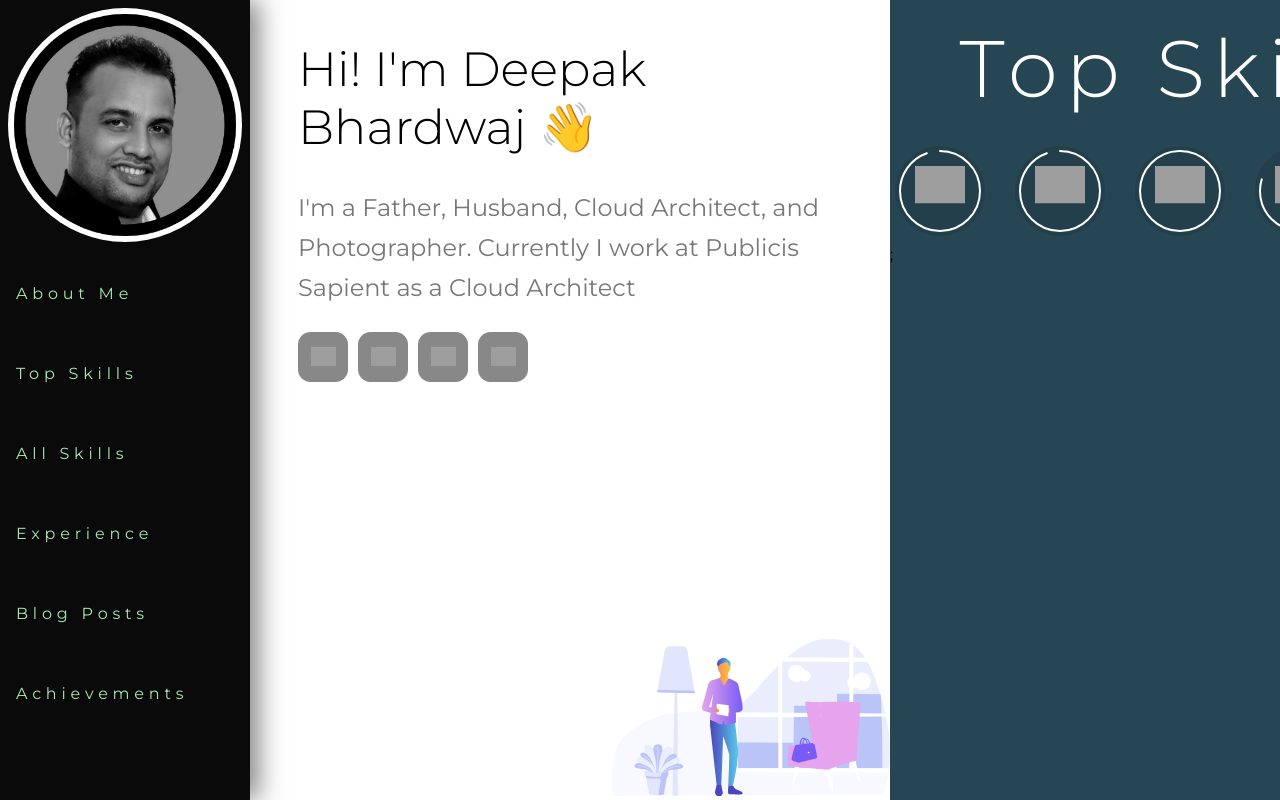
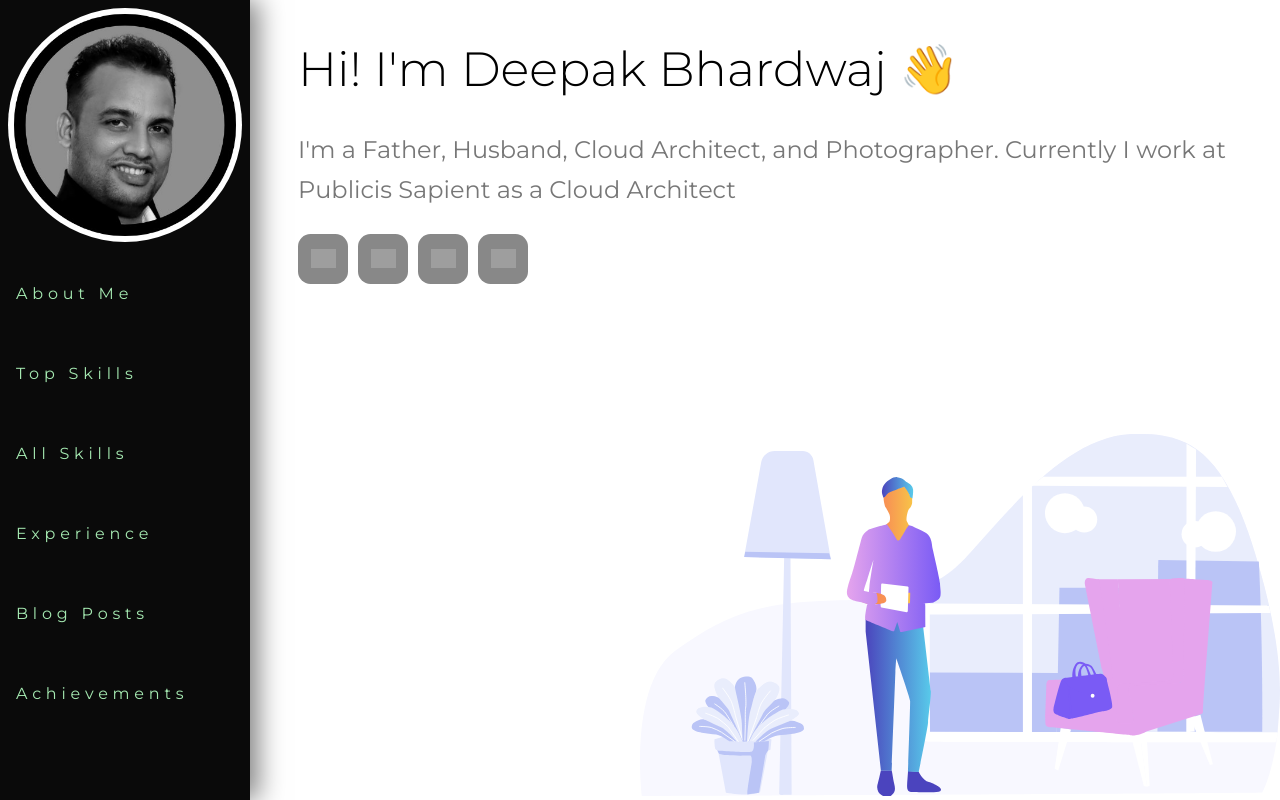
Before and after one commit to deepak-bhardwaj-ps/deepak-bhardwaj-ps.github.io, a React (Create React App) app: page / in a window 1280 px wide. Built offline with nearby package versions, Linux system fonts and the light colour scheme; grey boxes are pictures that could not be loaded.

Commit message:
Updated layout

```diff
--- a/src/App.scss
+++ b/src/App.scss
@@ -53,21 +53,17 @@ body {
   font-family: Montserrat;
   padding-left: 250px;
   scroll-behavior: smooth;
+
 }
 .app {
-  scroll-snap-type: x mandatory;
-  overflow-x: scroll;
-  display: flex;
+  overflow-x: hidden;
+  display: block;
+  scroll-behavior: smooth;
   max-height: 100vh;
-  max-width: 100vw;
-  overflow-y: hidden;
-  scroll-behavior: smooth;
   section {
-    max-height: 100vh;
-    overflow-y: scroll;
-    min-width: 50vw;
     display: flex;
-    scroll-snap-align: center;
+    min-height: 100vh;
+    scroll-snap-align: start end;
   }
 }
 
@@ -78,9 +74,18 @@ body {
   font-weight: 100;
   color: white;
   letter-spacing: 0.5rem;
+  @media screen and (max-width: 1000px) {
+    font-size: 4.5em;
+  }
+  @media screen and (max-width: 900px) {
+    font-size: 4em;
+  }
+  @media screen and (max-width: 800px) {
+    font-size: 3.5em;
+  }
 }
 
-@media (max-width: 600px) {
+@media (max-width: 768px) {
   html, body {
     font-size: 14px;
     padding: 0;
@@ -100,12 +105,5 @@ body {
       scroll-snap-align: start;
     }
   }
-  .title {
-    margin-bottom: 1.5rem;
-    text-align: center;
-    font-size: 2.5rem;
-    font-weight: 100;
-    color: white;
-    letter-spacing: 0.5rem;
-  }
+
 }
--- a/src/components/Achievements.tsx
+++ b/src/components/Achievements.tsx
@@ -19,13 +19,13 @@ export const AchievementCard = (props: { content: IAchievement }) => {
     <div className="card">
       <div className="image">
         <img
-          src={"https://ico.now.sh/" + props.content.provider + "/fff"}
+          src={"https://ico.now.sh/" + props.content.icon + "/fff"}
           alt={props.content.title}
         />
       </div>
       <div className="content">
         <div className="title">{props.content.title}</div>
-        <div className="issuer">{ProviderFullName(props.content.provider)}</div>
+        <div className="issuer">{props.content.issuer}</div>
         <div className="date">
           {FormatDate(props.content.issueData)} -{" "}
           {props.content.expiryDate
@@ -37,16 +37,6 @@ export const AchievementCard = (props: { content: IAchievement }) => {
   );
 };
 
-const ProviderFullName = (provider: string) => {
-  return provider === "googlecloud"
-    ? "Google Cloud Platform"
-    : provider === "coursera"
-    ? "Coursera"
-    : provider === "linkedin"
-    ? "LinkedIn"
-    : "";
-};
-
 const FormatDate = (dt: Date) => {
   const formatter = new Intl.DateTimeFormat("en-GB", { month: "long", year: "numeric" })
   return formatter.format(dt)
--- a/src/components/BlogPosts.tsx
+++ b/src/components/BlogPosts.tsx
@@ -8,7 +8,7 @@ export const BlogPosts = (props: { posts: IBlogPost[] }) => {
     <section className="blog-posts-section" id="BlogPosts">
       <div className="posts-container">
         <div className="title">Blog Posts</div>
-        <div className="">{postsList}</div>
+        <div className="posts">{postsList}</div>
       </div>
     </section>
   );
@@ -16,7 +16,7 @@ export const BlogPosts = (props: { posts: IBlogPost[] }) => {
 
 export const BlogPost = (props: { post: IBlogPost }) => {
   return (
-    <div className="blog-slider__item swiper-slide blog-slider">
+    <div className="blog-slider__item blog-slider">
       <div className="blog-slider__img">
         <img src={"https://ico.now.sh/" + props.post.source + "/fff"} alt="" />
       </div>
--- a/src/components/about-page.scss
+++ b/src/components/about-page.scss
@@ -1,5 +1,5 @@
 .about-section {
-  min-height: 100vh;
+  max-height: 100vh;
   display: flex;
   flex-direction: column;
   align-content: space-between;
@@ -26,7 +26,7 @@
   }
   .image {
     align-self: flex-end;
-    width: -moz-available;
+    width: 50vw;
     img {
       width: 100%;
     }
--- a/src/components/achievements.scss
+++ b/src/components/achievements.scss
@@ -1,13 +1,16 @@
 .achievements-section {
   background-color: #efefef;
   padding-top: 20px;
+  > div {
+    width: 100%;
+    align-self: center;
+  }
   .title {
     color: #000;
   }
   .container {
     display: flex;
     flex-wrap: wrap;
-    flex-direction: column;
     gap: 20px;
     padding: 0 20px;
     padding-bottom: 20px;
@@ -16,11 +19,12 @@
       text-align: center;
     }
     .card {
-      width: 100%;
-      height: 200px;
+      width: 500px;
+      min-height: 200px;
       background-color: #fff;
       border-radius: 20px;
       display: flex;
+      flex-grow: 1;
       box-shadow: 0px 14px 20px rgba(125, 125, 125, 0.4);
       @media screen and (max-width: 768px) {
         flex-direction: column;
--- a/src/components/blog-posts.scss
+++ b/src/components/blog-posts.scss
@@ -5,26 +5,24 @@
   .posts-container {
     width: 100%;
     padding: 0 20px;
-    .blog-post {
-      background-color: white;
-      color: black;
+    .posts {
+      display: flex;
+      gap: 20px;
+      flex-wrap: wrap;
+      justify-content: space-evenly;
     }
   }
 }
 
 .blog-slider {
-  max-width: 100%;
   background: #fff;
   color: #003049;
   box-shadow: 0px 14px 80px rgba(34, 35, 58, 0.2);
   padding: 25px;
   border-radius: 25px;
   margin-bottom: 20px;
-
-  @media screen and (max-width: 768px) {
-    height: 100%;
-    margin: 50px 0;
-  }
+  min-width: 450px;
+  flex: 1 1;
 
   &__item {
     display: flex;
--- a/src/components/experience.scss
+++ b/src/components/experience.scss
@@ -95,7 +95,7 @@
   }
 }
 
-@media screen and (max-width: 768px) {
+@media screen and (max-width: 1050px) {
   .timeline {
     width: 95%;
     &:before {
--- a/src/components/menu.scss
+++ b/src/components/menu.scss
@@ -1,6 +1,7 @@
 .menu {
-  position: absolute;
+  position: fixed;
   left: 0;
+  top: 0;
   width: 250px;
   height: 100vh;
   background-color: #0A0A0A;
--- a/src/components/skills.scss
+++ b/src/components/skills.scss
@@ -1,6 +1,10 @@
 .all-skills-section {
   background-color: #FFFFFF;
   padding: 20px 0;
+  > div {
+    width: 100%;
+    align-self: center;
+  }
   .title {
     color: #000;
   }
--- a/src/components/top-skills.scss
+++ b/src/components/top-skills.scss
@@ -1,6 +1,10 @@
 section.skills-section {
   padding: 20px 0;
   background-color: #264653;
+  > div {
+    width: 100%;
+    align-self: center;
+  }
   .top-skills {
     display: flex;
     justify-content: center;
--- a/src/portfolio.ts
+++ b/src/portfolio.ts
@@ -165,37 +165,43 @@ const portfolio: IPortfolio = {
   achievements: [
     {
       title: "Associate Cloud Engineer",
-      provider: "googlecloud",
+      icon: "googlecloud",
+      issuer: "Google Cloud Platform",
       issueData: new Date("2020-05-01"),
       expiryDate: new Date("2022-05-31"),
     },
     {
-      title: "Workshop Participation: Digital Photo Manipulation by Dheny Patungka",
-      provider: "adobephotoshop",
+      title: "Workshop Participation: Digital Photo Manipulation",
+      icon: "adobephotoshop",
+      issuer: "Dheny Patungka",
       issueData: new Date("2018-01-26"),
       expiryDate: null,
     },
     {
       title: "Learning Terraform",
-      provider: "linkedin",
+      icon: "terraform",
+      issuer: "LinkedIn",
       issueData: new Date("2020-05-01"),
       expiryDate: null,
     },
     {
       title: "Modernizing Data Lakes and Data Wharehouses with GCP",
-      provider: "coursera",
+      icon: "coursera",
+      issuer: "Coursera",
       issueData: new Date("2020-05-01"),
       expiryDate: null,
     },
     {
       title: "DevSecOps: Continuous Application Security",
-      provider: "linkedin",
+      icon: "linkedin",
+      issuer: "LinkedIn",
       issueData: new Date("2020-05-01"),
       expiryDate: null,
     },
     {
       title: "Big Data and Machine Learning Fundamentals",
-      provider: "coursera",
+      icon: "coursera",
+      issuer: "Coursera",
       issueData: new Date("2020-05-01"),
       expiryDate: null,
     },
--- a/src/portfolio.type.ts
+++ b/src/portfolio.type.ts
@@ -42,7 +42,8 @@ export interface IBlogPost {
 
 export interface IAchievement {
   title: string;
-  provider: string;
+  icon: string;
+  issuer: string;
   issueData: Date;
   expiryDate: Date | null;
 }
```
